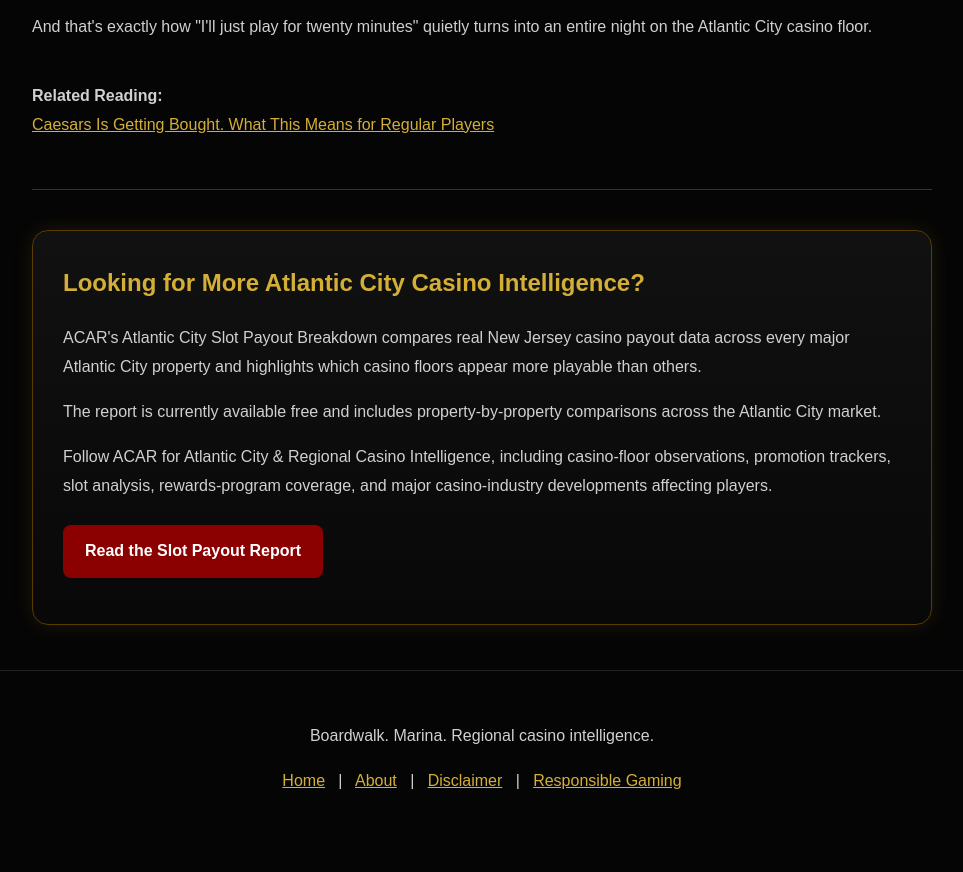
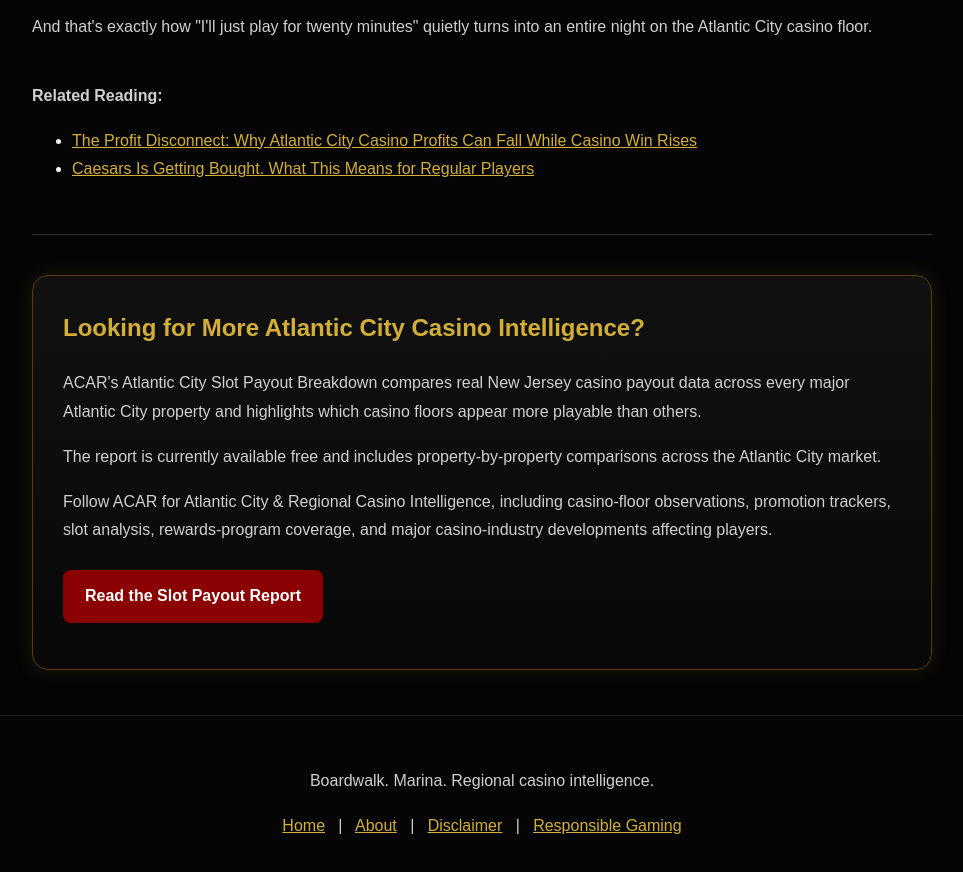
Before and after one commit to acactionreport-creator/acactionreport, a plain HTML site: page dragon-link-full-night.html in a window 1280 px wide. Shown: the part 7040-7912 px from the top of the page, without its empty margins (158-1121 px from the left). Before the commit the page ends 7887 px from the top, so only its background shows below. Drawn offline with Linux system fonts and the light colour scheme.

Commit message:
Update dragon-link-full-night.html

```diff
--- a/dragon-link-full-night.html
+++ b/dragon-link-full-night.html
@@ -340,11 +340,22 @@ And that's exactly how "I'll just play for twenty minutes" quietly turns into an
 </p>
 
 <p style="margin-top:40px;">
-<strong>Related Reading:</strong><br>
+<strong>Related Reading:</strong>
+</p>
+
+<ul>
+<li>
+<a href="atlantic-city-casino-profits-vs-casino-win.html">
+The Profit Disconnect: Why Atlantic City Casino Profits Can Fall While Casino Win Rises
+</a>
+</li>
+
+<li>
 <a href="caesars-fertitta-takeover.html">
 Caesars Is Getting Bought. What This Means for Regular Players
 </a>
-</p>
+</li>
+</ul>
 
 
 <hr style="
```
